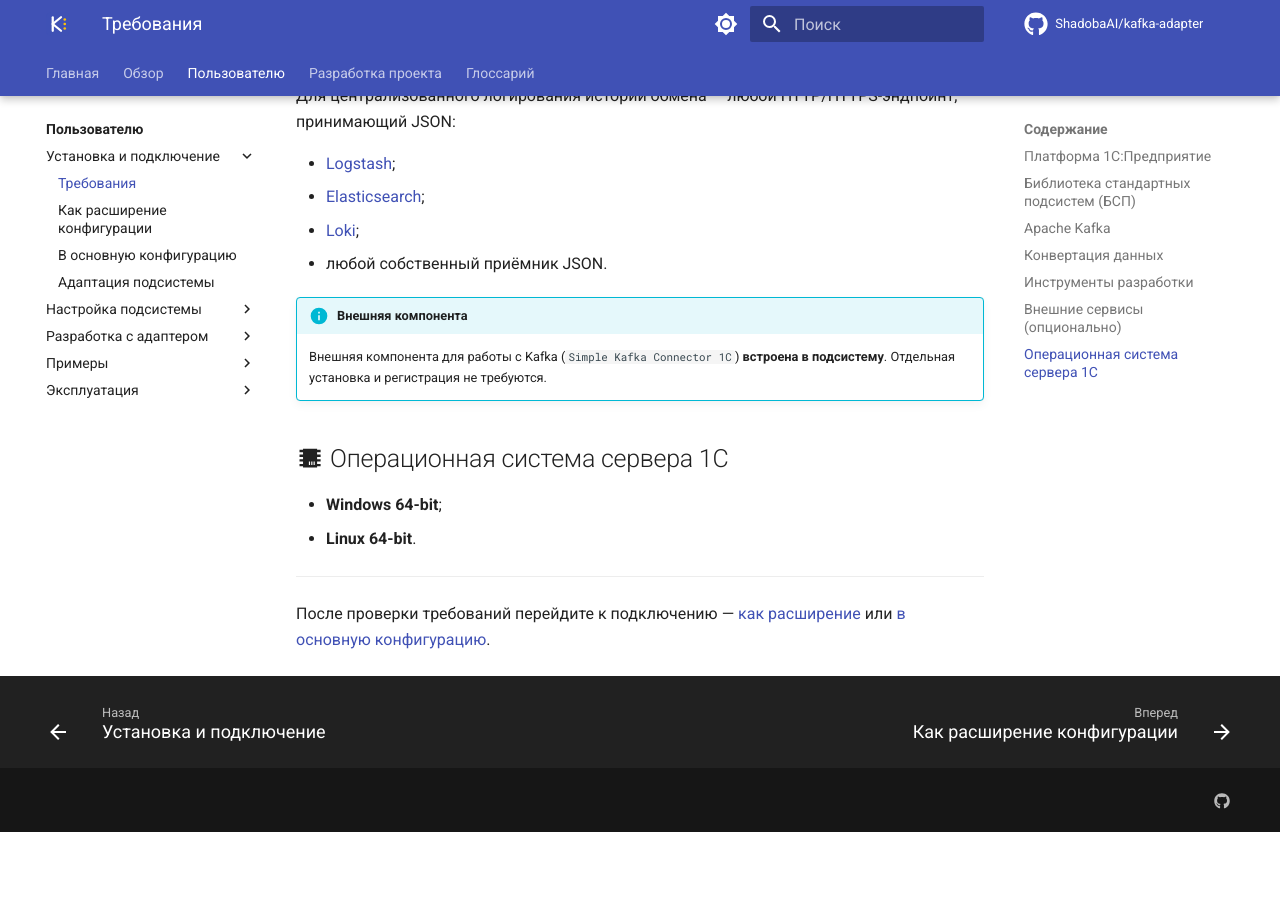
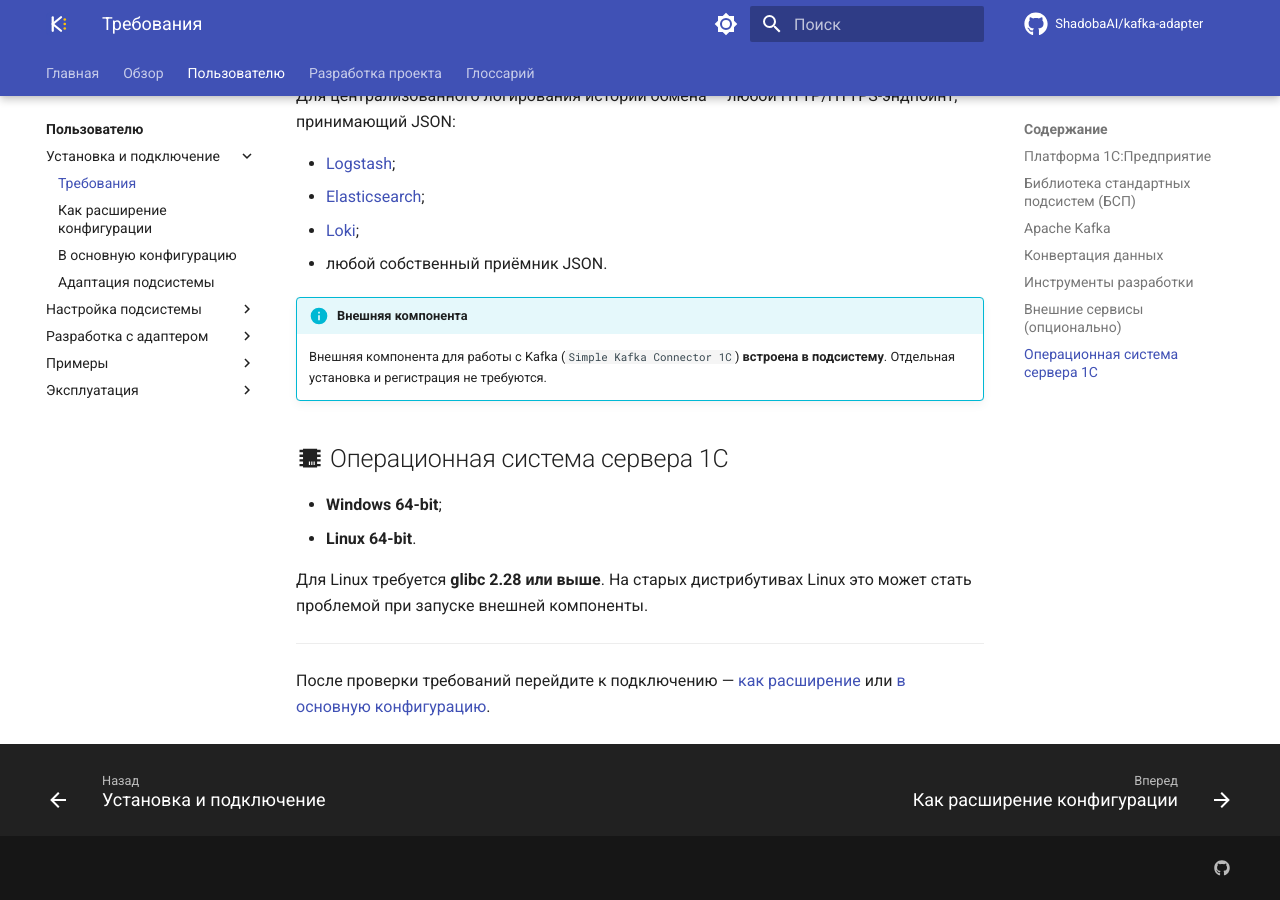
Before and after one commit to ShadobaAI/kafka-adapter, an MkDocs documentation site: the page built from docs/user/installation/requirements.md, in a window 1280 px wide and 900 px high, scrolled down 1071 px. Built offline with MkDocs 1.6.1 and Material for MkDocs 9.7.7, drawn with Linux system fonts in a browser that asks for light colours; comment, search, counter and statistics services are not loaded; before the commit the page ends 1903 px from its top, so only the background shows below that.

Commit message:
дополнил требования

```diff
--- a/docs/user/installation/requirements.md
+++ b/docs/user/installation/requirements.md
@@ -45,6 +45,8 @@
 - **Windows 64-bit**;
 - **Linux 64-bit**.
 
+Для Linux требуется **glibc 2.28 или выше**. На старых дистрибутивах Linux это может стать проблемой при запуске внешней компоненты.
+
 ---
 
 После проверки требований перейдите к подключению — [как расширение](extension.md) или [в основную конфигурацию](main-config.md).
```
Also changed, not shown: README.md (+1 -0 lines), docs/overview/principles.md (+1 -0 lines), docs/project/environment.md (+1 -0 lines).
